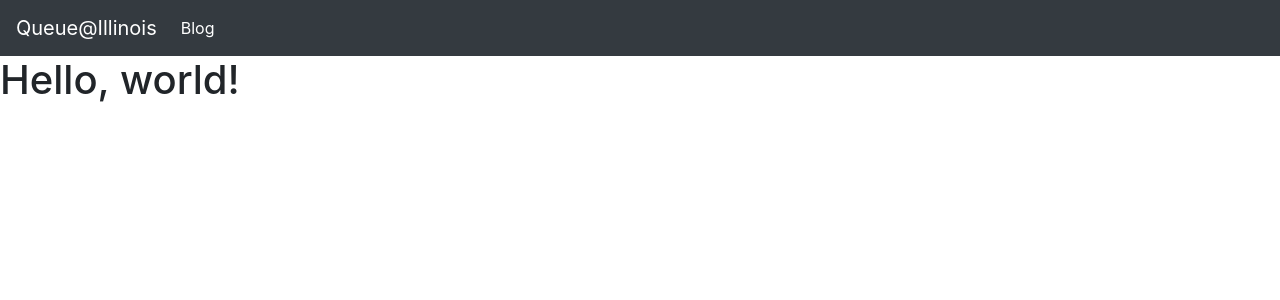
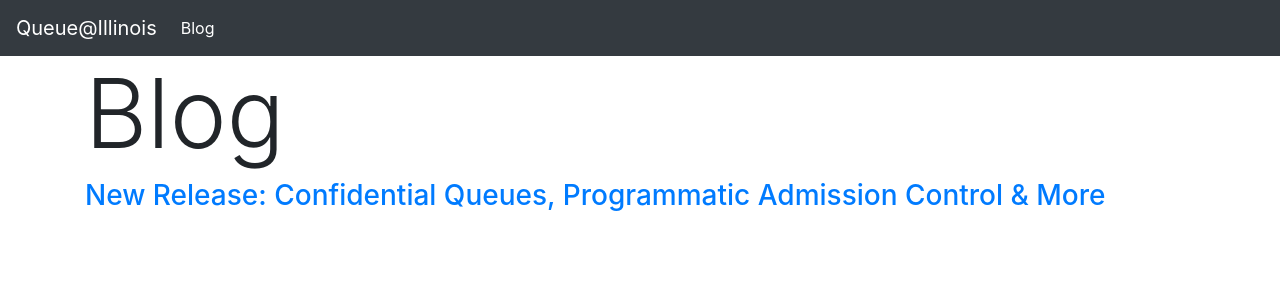
Before and after one commit to illinois/queue-info, a Next.js app: page /blog in a window 1280 px wide. Shown: the top 300 px of the page. Built offline with nearby package versions, Linux system fonts and the light colour scheme.

Commit message:
Implement basic post list

```diff
--- a/components/Header.js
+++ b/components/Header.js
@@ -11,7 +11,6 @@ import Link from "next/link";
 import { withRouter } from "next/router";
 
 const Header = ({ router }) => {
-  console.log(router.route);
   const { route } = router;
   const isBlog = route.startsWith("/blog");
   return (
--- /dev/null
+++ b/components/blog/PostPreview.jsx
@@ -0,0 +1,12 @@
+import React from "react";
+import Link from "next/link";
+
+const PostPreview = ({ meta, slug }) => (
+  <article>
+    <header>
+      <h3><Link href={`/blog/${slug}`}>{meta.title}</Link></h3>
+    </header>
+  </article>
+);
+
+export default PostPreview;
--- a/pages/blog/index.js
+++ b/pages/blog/index.js
@@ -1,5 +1,29 @@
 import React from "react";
+import { Container } from "reactstrap";
+import PostPreview from "../../components/blog/PostPreview";
 
-const BlogIndex = () => <h1>Hello, world!</h1>;
+function importAll(r) {
+  return r.keys().map(key => {
+    return {
+      post: r(key),
+      slug: /\.\/(.*)\.mdx/.exec(key)[1]
+    };
+  });
+}
 
-export default BlogIndex
+const blogItemsMeta = importAll(require.context(".", false, /\.mdx$/));
+
+const items = blogItemsMeta.map(({ post, slug }) => {
+  return (
+    <PostPreview meta={post.meta} slug={slug} key={slug} />
+  );
+});
+
+const BlogIndex = () => (
+  <Container>
+    <h1 className="display-1">Blog</h1>
+    {items}
+  </Container>
+);
+
+export default BlogIndex;
```
